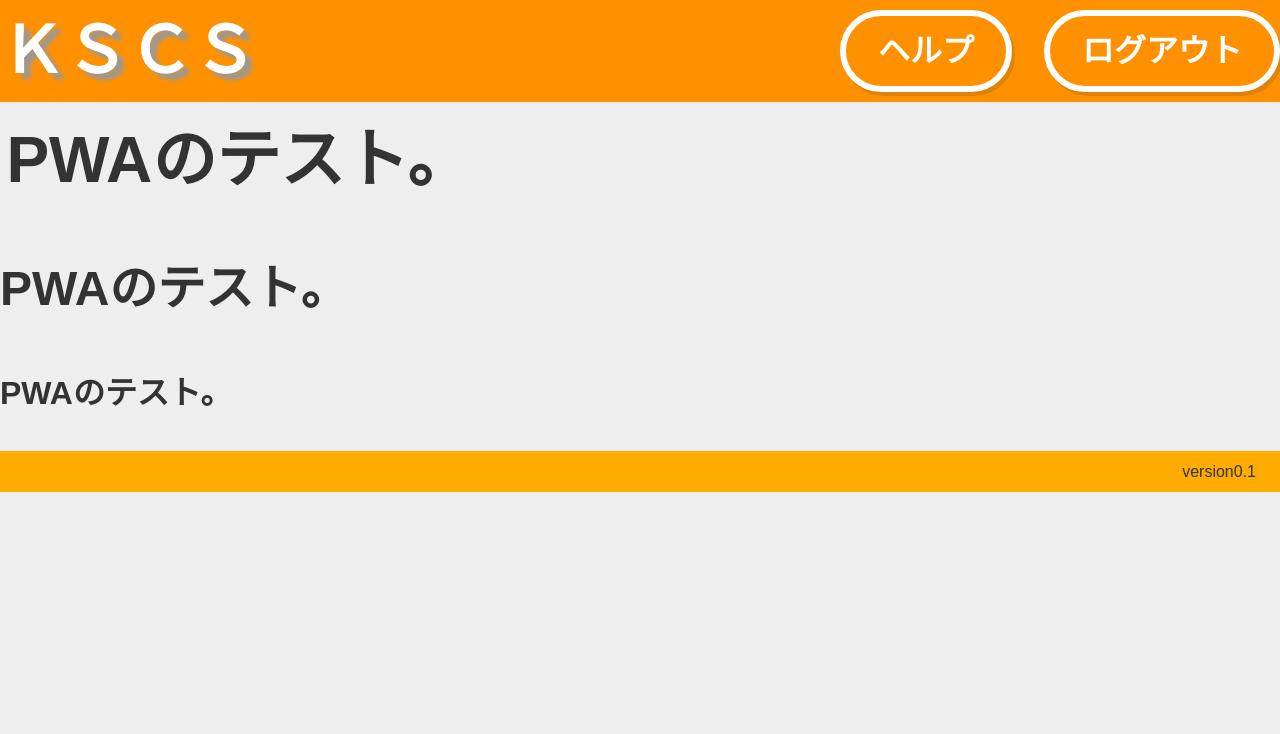
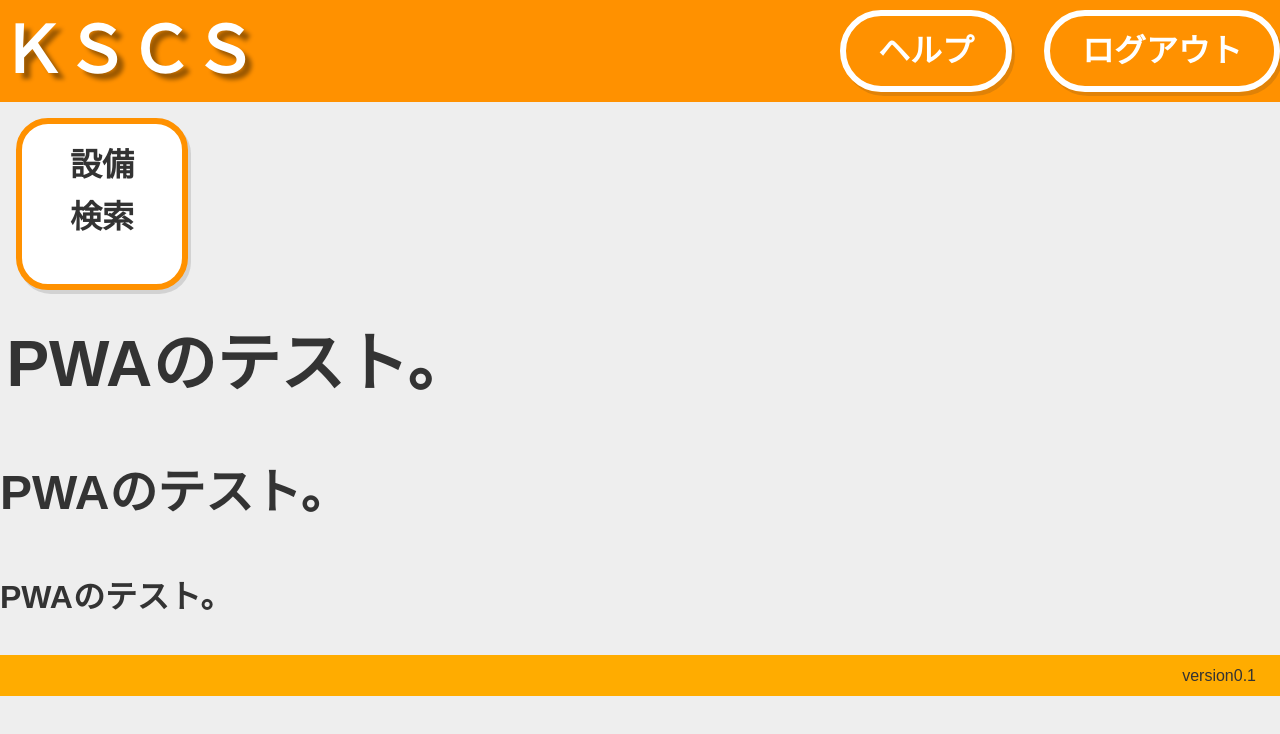
Before and after one commit to maskz71/maskz71.github.io, a plain HTML site: page index.html in a window 1280 px wide. Drawn offline with Linux system fonts and the light colour scheme.

Commit message:
topmenu1

```diff
--- a/css/module/header.css
+++ b/css/module/header.css
@@ -21,5 +21,5 @@
     margin: 0;
     color: #FFFFFF;
     font-weight: bold;
-    text-shadow: 0.1em 0.1em 4px #999999;
+    text-shadow: 0.1em 0.1em 4px rgba(00, 00, 00, 0.4)
 }
--- /dev/null
+++ b/css/module/top-menu.css
@@ -0,0 +1,33 @@
+
+
+.top-menu {
+    display: inline-block;
+    padding: 0.5em;
+    font-size: 2em;
+}
+
+.top-menu a {
+    color: #333333;
+}
+.top-menu a:visited {
+    color: #333333;
+}
+
+.top-menu-btn {
+    width: 4em;
+    height: 4em;
+    display: inline-block;
+    padding: 0.5em;
+    background-color: #ffffff;
+    border: 0.2em solid #ff9100;
+    border-radius: 1em;
+    box-shadow: 3px 4px rgba(51, 51, 51, 0.15);
+    text-decoration: none;
+    font-weight: bold;
+    text-align: center;
+    cursor: pointer;
+}
+
+.top-menu-sum {
+
+}
--- a/index.html
+++ b/index.html
@@ -6,6 +6,7 @@
     <link rel="stylesheet" href="./css/layout/default.css">
     <link rel="stylesheet" href="./css/module/header.css">
     <link rel="stylesheet" href="./css/module/nav-menu.css">
+    <link rel="stylesheet" href="./css/module/top-menu.css">
     <link rel="stylesheet" href="./css/module/footer.css">
     <link rel="stylesheet" href="./css/module/search.css">
     <link rel="stylesheet" href="./css/module/btn.css">
@@ -25,7 +26,9 @@
         </nav>
     </header>
     <main>
-
+        <div class="top-menu">
+            <a href="./"><div class="top-menu-btn">設備<br>検索</div></a>
+        </div>
     </main>
     <h1>PWAのテスト。</h1>
     <h2>PWAのテスト。</h2>
```
